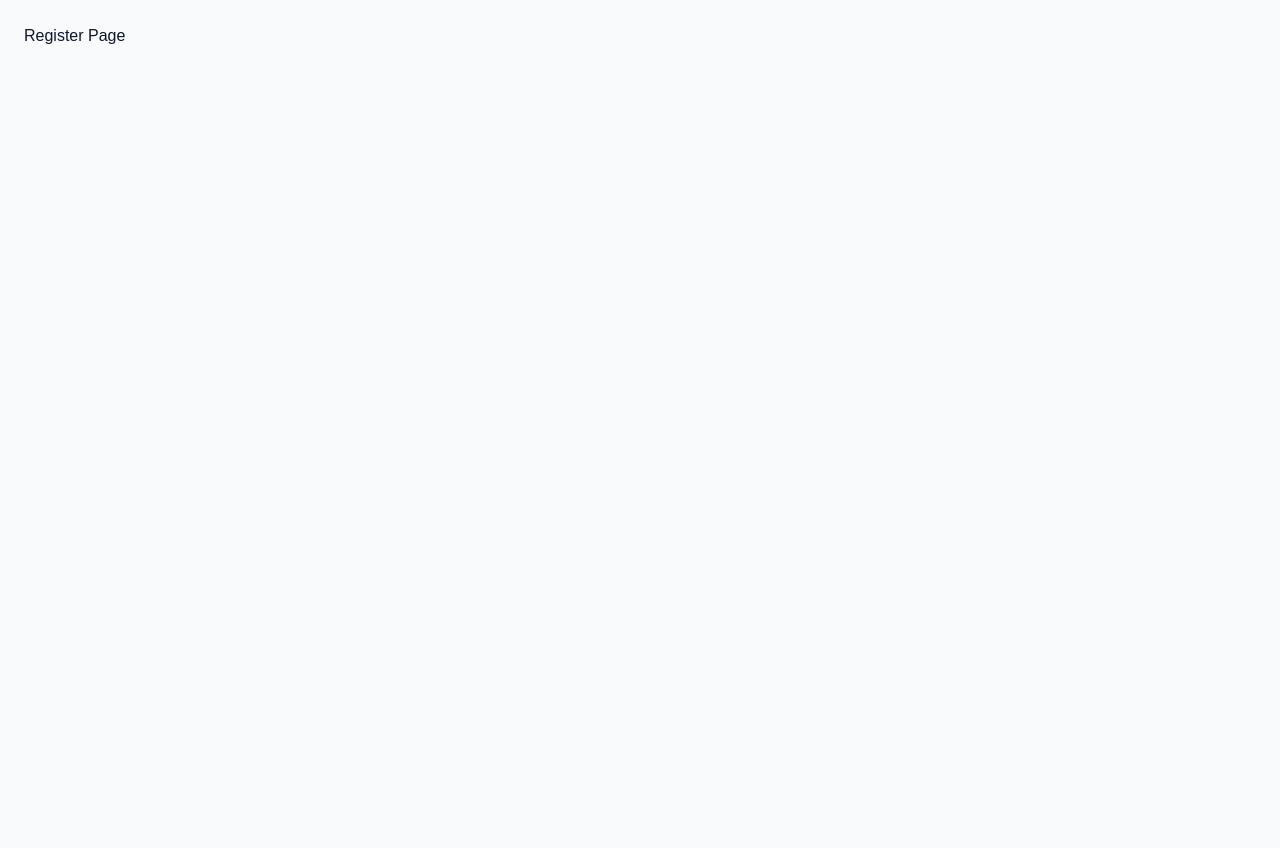
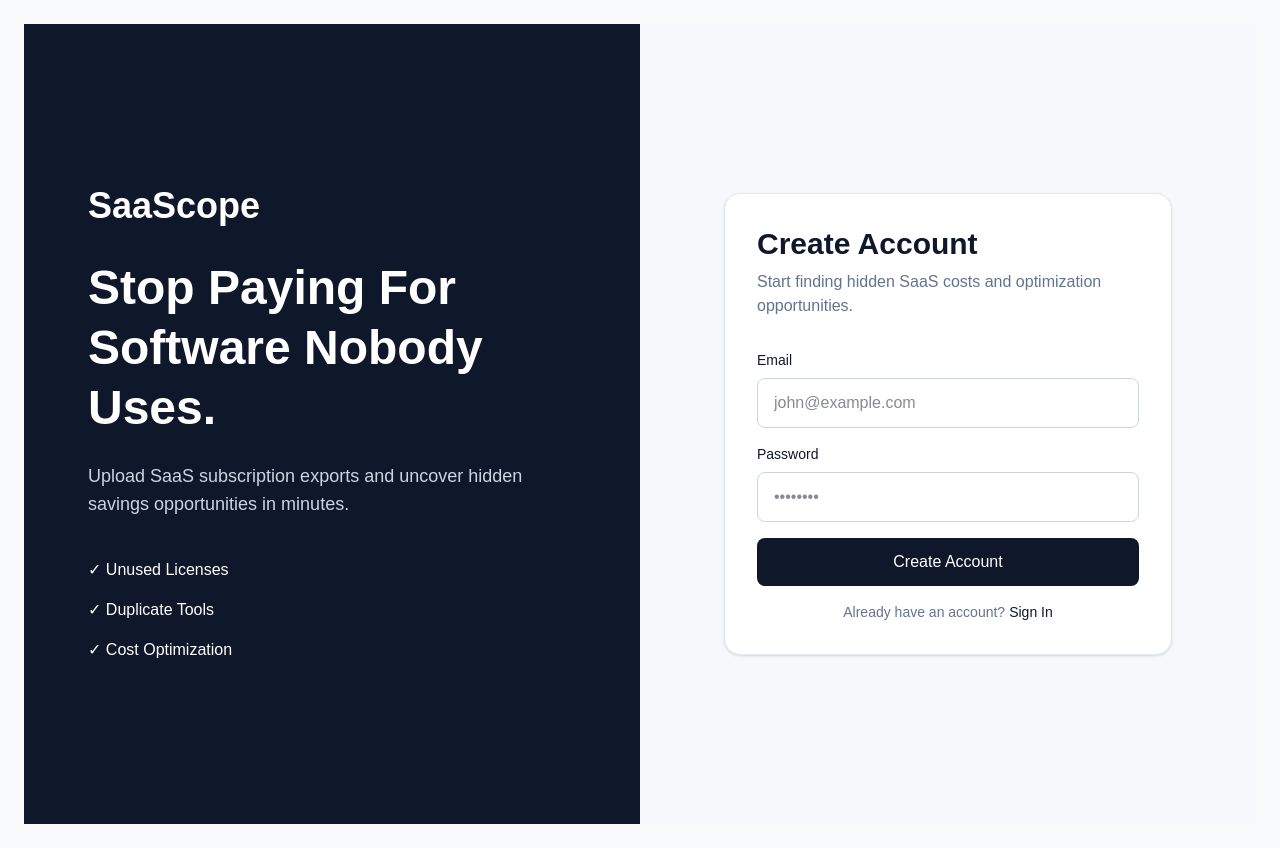
Before and after one commit to pancharasshubham/saascope-web, a Next.js app: page /register in a window 1280 px wide. Before the commit the page ends 800 px from the top, so only its background shows below. Built offline with nearby package versions, Linux system fonts and the light colour scheme; no server answers.

Commit message:
feat(web): align registration flow with backend auth contract

```diff
--- a/app/login/page.tsx
+++ b/app/login/page.tsx
@@ -7,6 +7,7 @@ import { useRouter } from "next/navigation";
 
 import { login } from "@/lib/auth";
 import { saveToken } from "@/lib/storage";
+import AuthLayout from "@/components/auth-layout";
 
 export default function LoginPage() {
 
@@ -59,6 +60,11 @@ export default function LoginPage() {
 
  return (
   <div className="min-h-screen flex items-center justify-center">
+    <AuthLayout
+      title="Welcome Back"
+      description="Sign in to access your SaaS audits."
+    >
+      {/* form */}
         <form
         onSubmit={handleSubmit}
         className="w-full max-w-md bg-white border border-slate-200 rounded-xl p-6 shadow-sm flex flex-col gap-4"
@@ -100,7 +106,6 @@ export default function LoginPage() {
             : "Login"}
         </button>
       </form>
-
        <p
       className="
         text-center
@@ -121,6 +126,8 @@ export default function LoginPage() {
         Create Account
       </Link>
     </p>
+    </AuthLayout>
+
   </div>
 );
 }
--- a/app/register/page.tsx
+++ b/app/register/page.tsx
@@ -1,7 +1,192 @@
+"use client";
+
+import { useState } from "react";
+
+import Link from "next/link";
+
+import { useRouter } from "next/navigation";
+
+import AuthLayout from "@/components/auth-layout";
+
+import { register } from "@/lib/auth";
+
 export default function RegisterPage() {
+
+  const router =
+    useRouter();
+
+  const [email, setEmail] =
+    useState("");
+
+  const [password, setPassword] =
+    useState("");
+
+  const [loading, setLoading] =
+    useState(false);
+
+  async function handleSubmit(
+    e: React.FormEvent
+  ) {
+
+    e.preventDefault();
+
+    try {
+
+      setLoading(true);
+
+        await register({
+          email,
+          password,
+        });
+
+      alert(
+        "Account created successfully. Please login."
+      );
+
+      router.push(
+        "/login"
+      );
+
+    } catch (error) {
+
+      console.error(error);
+
+      alert(
+        "Registration failed"
+      );
+
+    } finally {
+
+      setLoading(false);
+    }
+  }
+
   return (
-    <div>
-      Register Page
-    </div>
+    <AuthLayout
+      title="Create Account"
+      description="Start finding hidden SaaS costs and optimization opportunities."
+    >
+
+      <form
+        onSubmit={handleSubmit}
+        className="space-y-4"
+      >
+
+        <div>
+
+          <label
+            className="
+              block
+              text-sm
+              font-medium
+              mb-2
+            "
+          >
+            Email
+          </label>
+
+          <input
+            type="email"
+            value={email}
+            onChange={(e) =>
+              setEmail(
+                e.target.value
+              )
+            }
+            className="
+              w-full
+              border
+              border-slate-300
+              rounded-lg
+              px-4
+              py-3
+            "
+            placeholder="john@example.com"
+            required
+          />
+
+        </div>
+
+        <div>
+
+          <label
+            className="
+              block
+              text-sm
+              font-medium
+              mb-2
+            "
+          >
+            Password
+          </label>
+
+          <input
+            type="password"
+            value={password}
+            onChange={(e) =>
+              setPassword(
+                e.target.value
+              )
+            }
+            className="
+              w-full
+              border
+              border-slate-300
+              rounded-lg
+              px-4
+              py-3
+            "
+            placeholder="••••••••"
+            required
+          />
+
+        </div>
+
+        <button
+          type="submit"
+          disabled={loading}
+          className="
+            w-full
+            bg-slate-900
+            text-white
+            rounded-lg
+            py-3
+            font-medium
+            hover:bg-slate-800
+          "
+        >
+          {
+            loading
+              ? "Creating Account..."
+              : "Create Account"
+          }
+        </button>
+
+        <p
+          className="
+            text-center
+            text-sm
+            text-slate-500
+          "
+        >
+
+          Already have an account?
+
+          <Link
+            href="/login"
+            className="
+              ml-1
+              font-medium
+              text-slate-900
+            "
+          >
+            Sign In
+          </Link>
+
+        </p>
+
+      </form>
+
+    </AuthLayout>
   );
 }
--- /dev/null
+++ b/components/auth-layout.tsx
@@ -0,0 +1,98 @@
+type AuthLayoutProps = {
+  title: string;
+  description: string;
+  children: React.ReactNode;
+};
+
+export default function AuthLayout({
+  title,
+  description,
+  children,
+}: AuthLayoutProps) {
+  return (
+    <div className="min-h-screen bg-[#F6F8FB]">
+
+      <div className="grid lg:grid-cols-2 min-h-screen">
+
+        <div
+          className="
+            hidden
+            lg:flex
+            flex-col
+            justify-center
+            px-16
+            bg-slate-900
+            text-white
+          "
+        >
+
+          <h1 className="text-4xl font-bold">
+            SaaScope
+          </h1>
+
+          <h2 className="text-5xl font-bold mt-8 leading-tight">
+            Stop Paying For
+            Software Nobody Uses.
+          </h2>
+
+          <p className="mt-6 text-slate-300 text-lg">
+            Upload SaaS subscription exports
+            and uncover hidden savings
+            opportunities in minutes.
+          </p>
+
+          <div className="space-y-4 mt-10">
+
+            <p>✓ Unused Licenses</p>
+
+            <p>✓ Duplicate Tools</p>
+
+            <p>✓ Cost Optimization</p>
+
+          </div>
+
+        </div>
+
+        <div
+          className="
+            flex
+            items-center
+            justify-center
+            px-6
+          "
+        >
+
+          <div
+            className="
+              w-full
+              max-w-md
+              bg-white
+              border
+              border-slate-200
+              rounded-2xl
+              p-8
+              shadow-sm
+            "
+          >
+
+            <h1 className="text-3xl font-bold">
+              {title}
+            </h1>
+
+            <p className="text-slate-500 mt-2">
+              {description}
+            </p>
+
+            <div className="mt-8">
+              {children}
+            </div>
+
+          </div>
+
+        </div>
+
+      </div>
+
+    </div>
+  );
+}
--- a/lib/auth.ts
+++ b/lib/auth.ts
@@ -4,6 +4,7 @@ import {
   LoginRequest,
   RegisterRequest,
   AuthResponse,
+  RegisterResponse,
 } from "@/types/auth";
 
 export async function login(
@@ -24,7 +25,7 @@ export async function register(
 ) {
 
   const response =
-    await api.post<AuthResponse>(
+    await api.post<RegisterResponse>(
       "/auth/register",
       data
     );
--- a/types/auth.ts
+++ b/types/auth.ts
@@ -16,3 +16,12 @@ export type AuthResponse = {
     email: string;
   };
 };
+
+export type RegisterResponse = {
+  message: string;
+
+  user: {
+    id: string;
+    email: string;
+  };
+};
```
Lines whose indentation alone changed are shown as unchanged.
